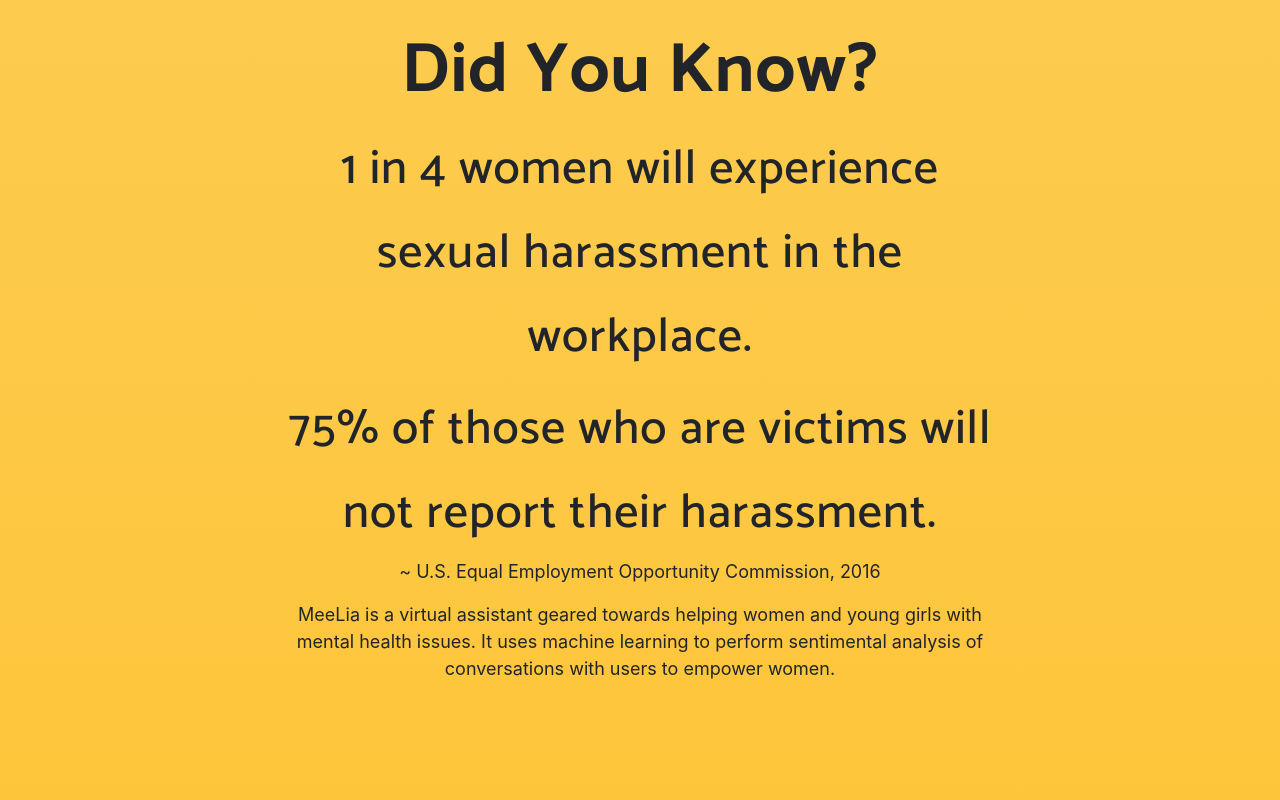
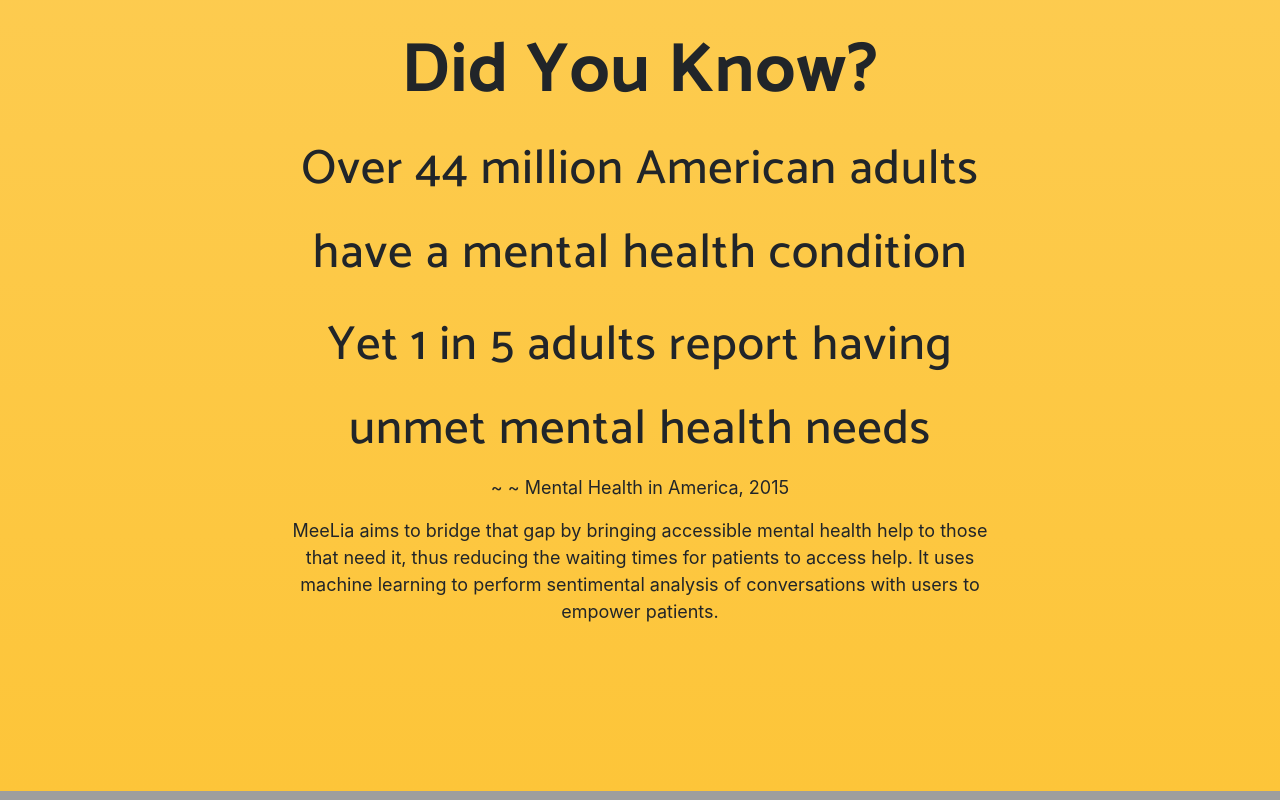
Before and after one commit to TejasviPal-1/MeeLia, a website with bundled scripts: page index.html in a window 1280 px wide. Shown: the part 1420-2220 px from the top of the page. Built offline with nearby package versions, Linux system fonts and the light colour scheme; grey boxes are pictures that could not be loaded; a web font is replaced by a local one.

Commit message:
Update index.html
Changed description text

```diff
--- a/index.html
+++ b/index.html
@@ -87,11 +87,13 @@
       <div class="row">
         <div class="col-md-8 mx-auto">
           <h2 class="section-heading"><b>Did You Know?</b></h2>
-          <h2><font size="20">1 in 4 women will experience sexual harassment in the workplace.</font></h2>
-          <h2><font size="20">75% of those who are victims will not report their harassment.</font></h2>
-          <p> ~ U.S. Equal Employment Opportunity Commission, 2016</p>
-          <p>MeeLia is a virtual assistant geared towards helping women and young girls with mental health issues.
-          It uses machine learning to perform sentimental analysis of conversations with users to empower women. </p>
+          <h2><font size="20">Over 44 million American adults have a mental health condition</font></h2>
+          <h2><font size="20">Yet 1 in 5 adults report having unmet mental health needs</font></h2>
+          <p> ~ ~ Mental Health in America, 2015</p>
+          <p>MeeLia aims to bridge that gap by bringing accessible
+mental health help to those that need it, thus reducing the waiting
+times for patients to access help.
+          It uses machine learning to perform sentimental analysis of conversations with users to empower patients. </p>
         </div>
       </div>
     </div>
@@ -104,8 +106,8 @@
   <section class="features" id="features">
     <div class="container">
       <div class="section-heading text-center">
-        <h2>Educating and empowering women everywhere</h2>
-        <p class="text-muted">MeeLia aims to educate people about their rights in difficult situations, such as bullying and harassment.</p>
+        <h2>Educating and empowering people everywhere</h2>
+        <p class="text-muted">MeeLia aims to educate users about their rights in difficult situations, such as bullying and harassment.</p>
         <hr>
       </div>
       <div class="row">
@@ -177,7 +179,7 @@
 
   <footer>
     <div class="container">
-      <p>&copy; Your Website 2019. All Rights Reserved.</p>
+      <p>&copy; MeeLia 2019. All Rights Reserved.</p>
       <ul class="list-inline">
         <li class="list-inline-item">
           <a href="#">Privacy</a>
```
